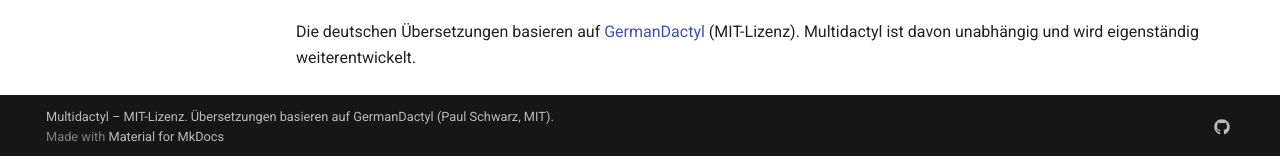
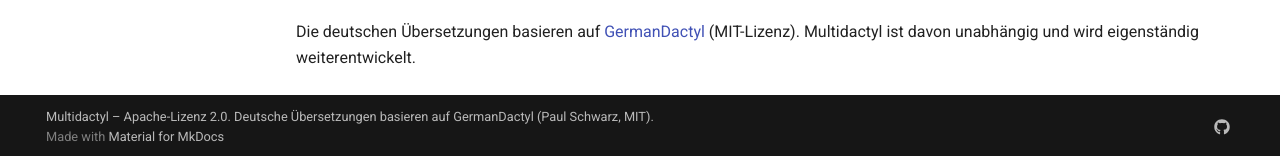
Before and after one commit to ScriptVortexDE/Multidactyl, an MkDocs documentation site: the page built from docs/index.md, in a window 1280 px wide and 1046 px high. Shown: the part 887-1043 px from the top of the window. Built offline with MkDocs 1.6.1 and Material for MkDocs 9.7.7, drawn with Linux system fonts in a browser that asks for light colours; comment, search, counter and statistics services are not loaded.

Commit message:
Lizenz des Repositories (Apache 2.0) übernehmen, MIT-Herkunft der Patches beilegen, letzte Umbenennungen
Co-Authored-By: Claude Fable 5.1 <noreply@anthropic.com>

```diff
--- a/docs/manager/index.html
+++ b/docs/manager/index.html
@@ -395,7 +395,7 @@ gpg --verify SHA256SUMS.asc SHA256SUMS \
   </section>
 
   <footer>
-    <span>Multidactyl · MIT-Lizenz · <a id="docs-link" href="#" target="_blank" rel="noopener">Dokumentation</a> · <a id="repo-link" href="#" target="_blank" rel="noopener">GitHub</a> · Übersetzungen basierend auf GermanDactyl (MIT)</span>
+    <span>Multidactyl · Apache 2.0 · <a id="docs-link" href="#" target="_blank" rel="noopener">Dokumentation</a> · <a id="repo-link" href="#" target="_blank" rel="noopener">GitHub</a> · Übersetzungen basierend auf GermanDactyl (MIT)</span>
     <span id="foot-stand">Manager 1.0.0</span>
   </footer>
 </main>
--- a/mkdocs.yml
+++ b/mkdocs.yml
@@ -1,6 +1,6 @@
 site_name: Multidactyl Dokumentation
 site_url: https://scriptvortexde.github.io/Multidactyl/
-copyright: Multidactyl – MIT-Lizenz. Übersetzungen basieren auf GermanDactyl (Paul Schwarz, MIT).
+copyright: Multidactyl – Apache-Lizenz 2.0. Deutsche Übersetzungen basieren auf GermanDactyl (Paul Schwarz, MIT).
 
 repo_name: Multidactyl
 repo_url: https://github.com/ScriptVortexDE/Multidactyl
```
Also changed, not shown: README.md (+2 -2 lines), .github/ISSUE_TEMPLATE/bug-melden.md, 2 other files.
